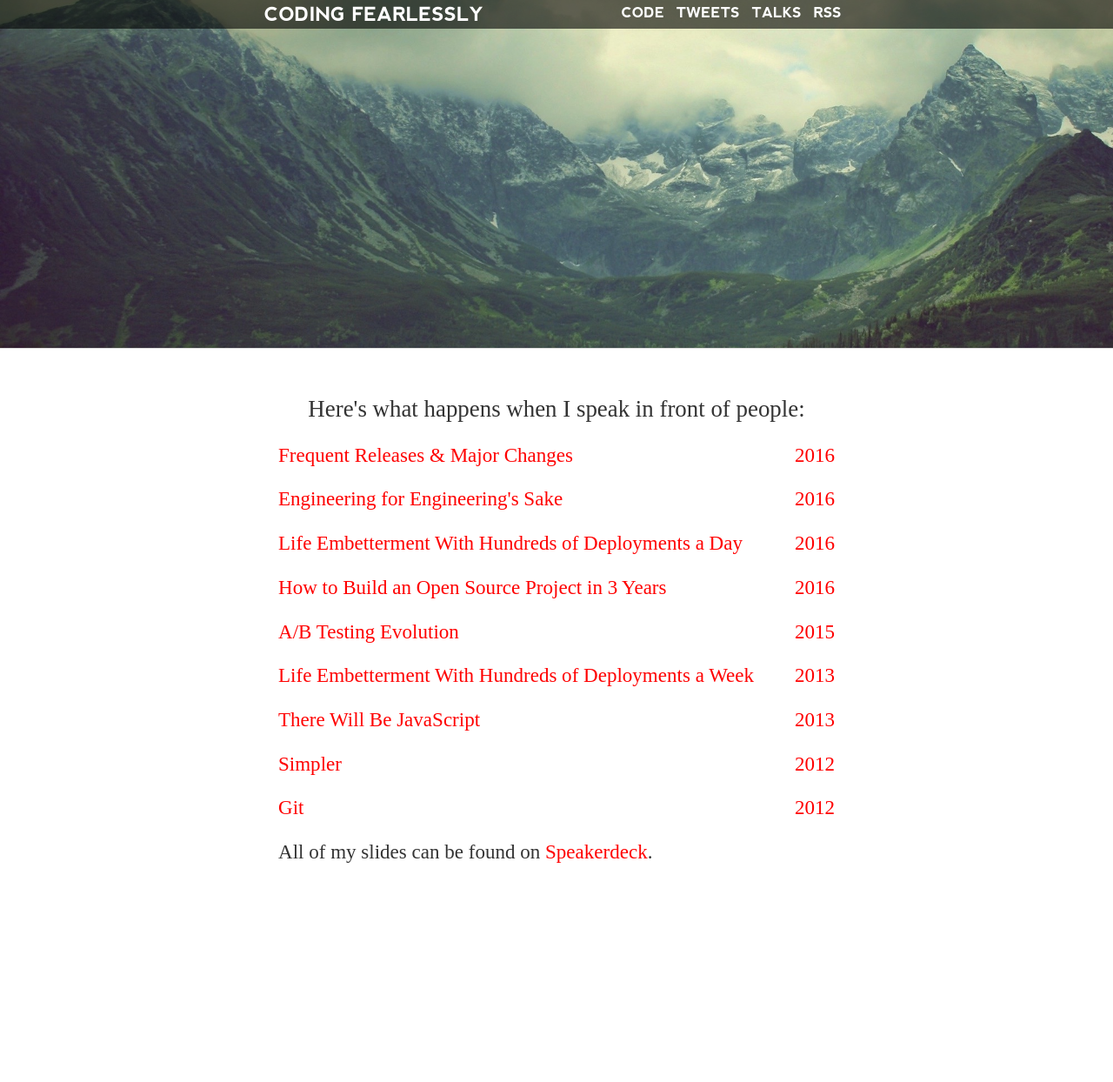
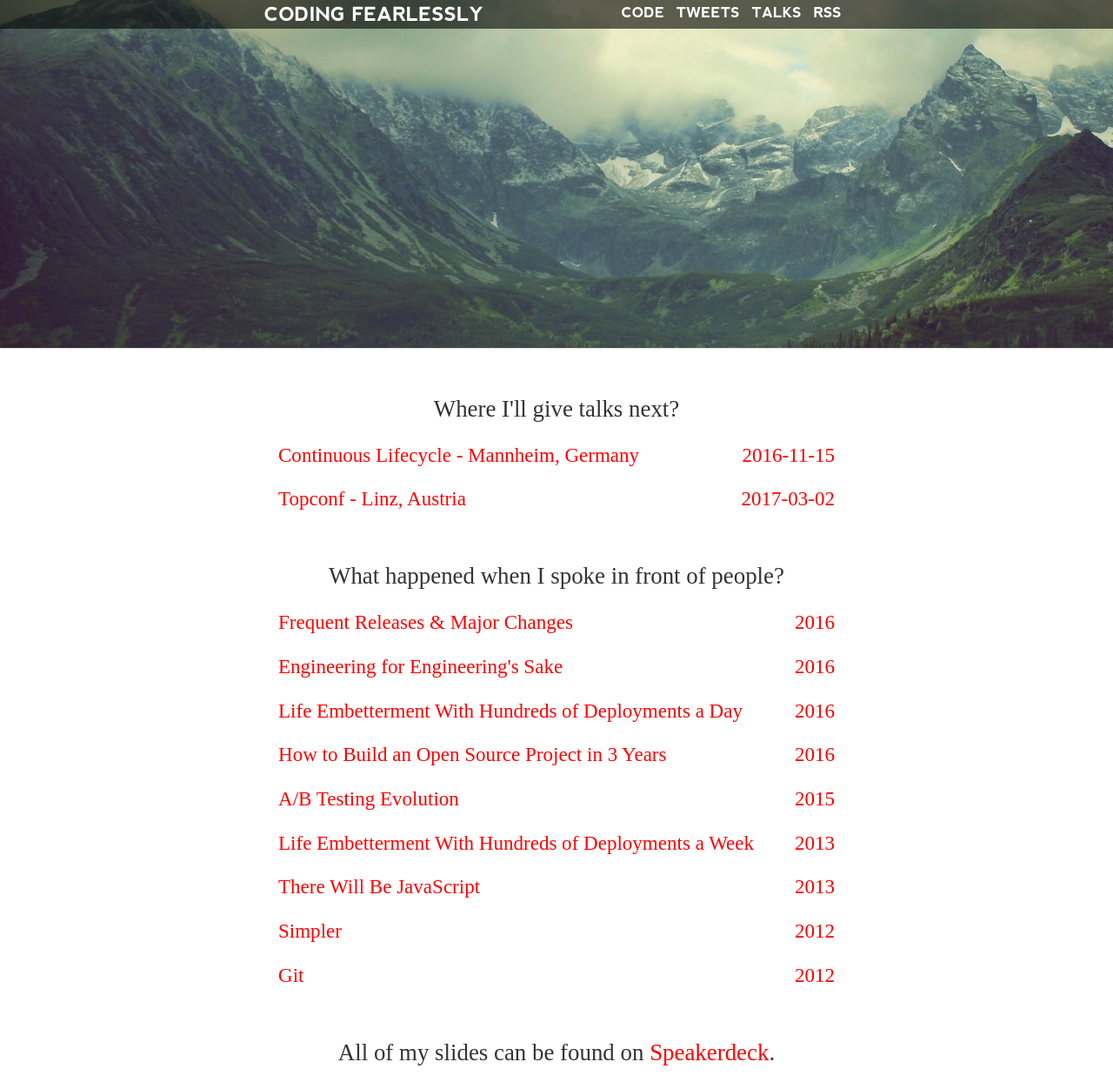
Before and after one commit to mmozuras/mmozuras.github.com, a Jekyll site: the page built from talks.html, in a window 1280 px wide. Shown: the whole page at 87% size. Built offline with Jekyll 4.4.1, drawn with Linux system fonts in a browser that asks for light colours; some web fonts are replaced; comment, search, counter and statistics services are not loaded; before the commit the page ends 1045 px from its top, so only the background shows below that.

Commit message:
Add future talks to talks.html

```diff
--- a/talks.html
+++ b/talks.html
@@ -4,7 +4,23 @@ background: background
 ---
 
 <div>
-  <h1>Here's what happens when I speak in front of people:</h1>
+  <h1>Where I'll give talks next?</h1>
+  <article class="talk">
+    <a href="http://www.continuouslifecycle.de/lecture.php?id=5404&c=0">
+      <span>Continuous Lifecycle - Mannheim, Germany</span>
+      <span class="year">2016-11-15</span>
+    </a>
+  </article>
+
+  <article class="talk">
+    <a href="http://topconf.com/linz-2017/speaker/mindaugas-mozūras/">
+      <span>Topconf - Linz, Austria</span>
+      <span class="year">2017-03-02</span>
+    </a>
+  </article>
+</div>
+<div>
+  <h1>What happened when I spoke in front of people?</h1>
   {% for post in site.categories.talk %}
     <article class="talk">
       <a href="{{ post.url }}">
@@ -13,7 +29,7 @@ background: background
       </a>
     </article>
   {% endfor %}
-  <article>
-    All of my slides can be found on <a href="//speakerdeck.com/{{ site.author.speakerdeck }}">Speakerdeck</a>.
-  </article>
 </div>
+<div>
+  <h1>All of my slides can be found on <a href="//speakerdeck.com/{{ site.author.speakerdeck }}">Speakerdeck</a>.</h1>
+</div>
```
